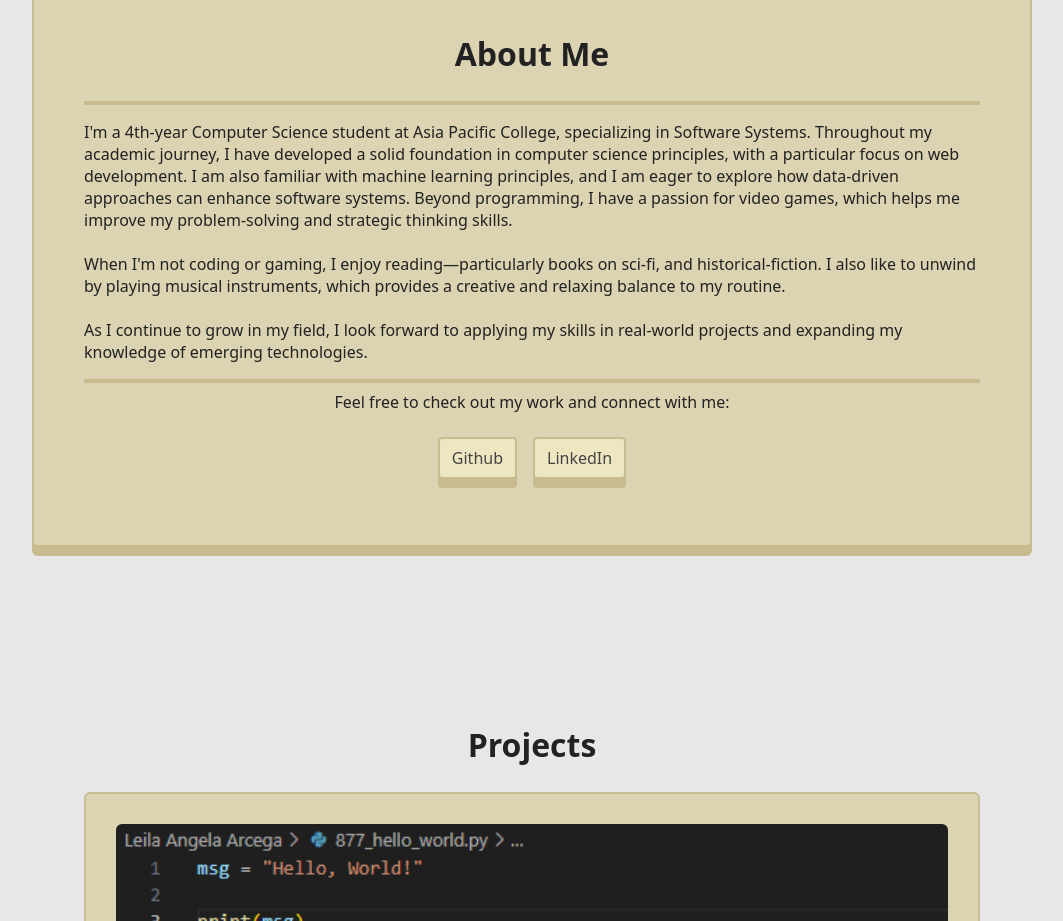
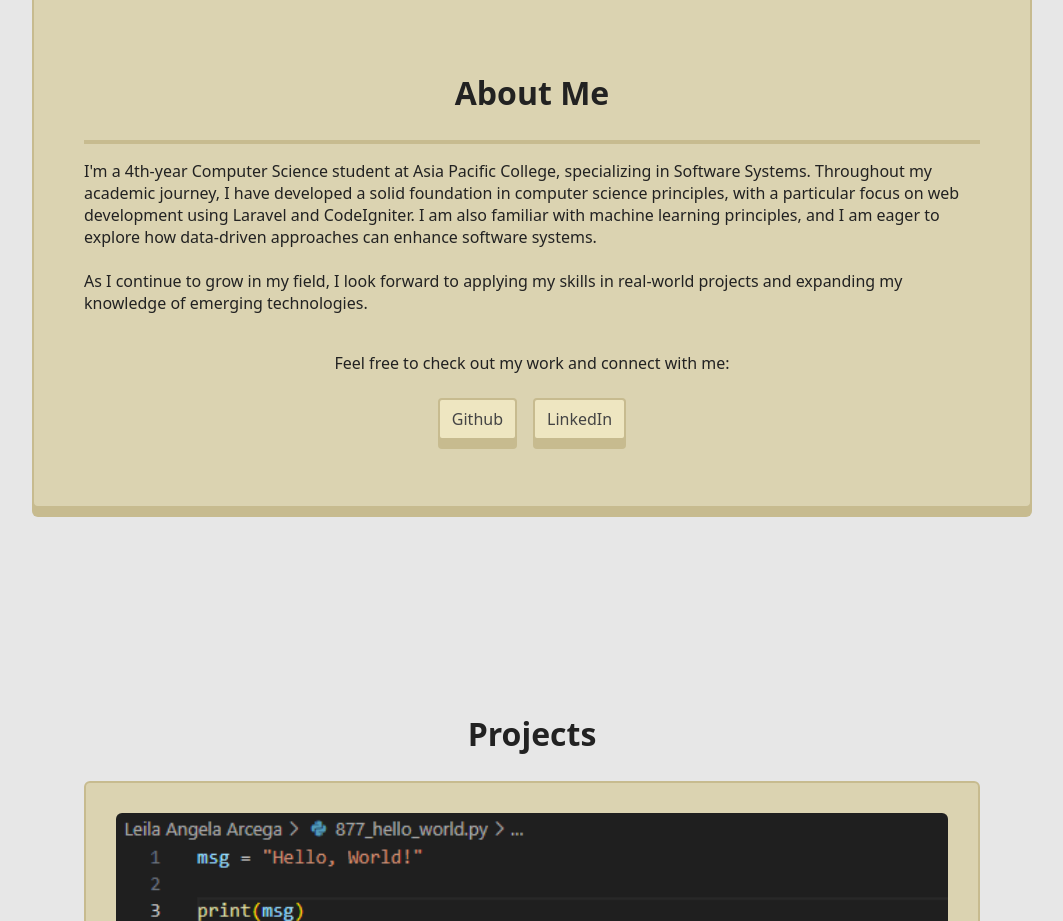
Before and after one commit to lbarcega/portfolio, a plain HTML site: page index.html in a window 1280 px wide. Shown: the part 1000-1921 px from the top of the page, without its empty margins (108-1171 px from the left). Drawn offline with Linux system fonts and the light colour scheme.

Commit message:
Updated portfolio

```diff
--- a/css/styles.css
+++ b/css/styles.css
@@ -67,7 +67,7 @@ h1 {
     box-shadow: 0 5px #213555;
 }
 
-@media screen and (max-width: 700px) {
+@media screen and (max-width: 800px) {
     .navbar:hover .menu, .menu.open {
         flex-direction: column;
         position:relative;
--- a/index.html
+++ b/index.html
@@ -30,13 +30,10 @@
                             <hr>
                             <p>
                                 I'm a 4th-year Computer Science student at Asia Pacific College, specializing in Software Systems.
-                                Throughout my academic journey, I have developed a solid foundation in computer science principles, with a particular focus on web development.
-                                I am also familiar with machine learning principles, and I am eager to explore how data-driven approaches can enhance software systems.
-                                Beyond programming, I have a passion for video games, which helps me improve my problem-solving and strategic thinking skills. <br><br>
-                                When I'm not coding or gaming, I enjoy reading—particularly books on sci-fi, and historical-fiction.
-                                I also like to unwind by playing musical instruments, which provides a creative and relaxing balance to my routine.<br><br>
+                                Throughout my academic journey, I have developed a solid foundation in computer science principles, with a particular focus on web development using Laravel and CodeIgniter.
+                                I am also familiar with machine learning principles, and I am eager to explore how data-driven approaches can enhance software systems.<br><br>
                                 As I continue to grow in my field, I look forward to applying my skills in real-world projects and expanding my knowledge of emerging technologies.<br>
-                                <hr>
+                                <br>
                                 <center>Feel free to check out my work and connect with me:</center>
                             </p>
                             <div class="card-links">
@@ -57,6 +54,7 @@
                                 <div class="card-container">
                                 <span class="card-title">Hello, World!</span><hr>
                                 <p>The rite of passage for every programmer—a farewell to the familiar and a welcome to a new world of coding.</p>
+
                                 <div class="card-links">
                                     <a target="_blank" href="https://github.com/lbarcega/internship/blob/main/877_hello_world.py" class="btn">Github</a>
                                 </div>
@@ -136,6 +134,7 @@
                                         <a target="_blank" href="https://github.com/APC-SoCIT/APC_2024_2025_T1_Tino-Master-Production-Planning" class="btn">Github</a>
                                     </div>
                             </div>
+                            <br>
                             <div class="row project-buttons">
                                 <div class="btn" onclick="plusDivs(-1)">&#10094;</div>
                                 <div class="row" id="slide-buttons"></div>
```
